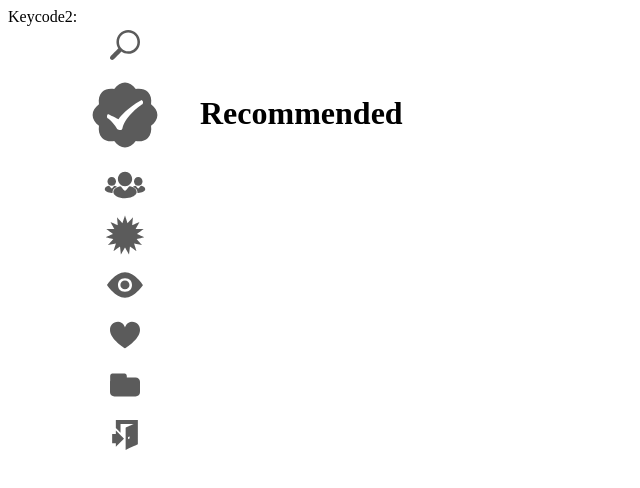
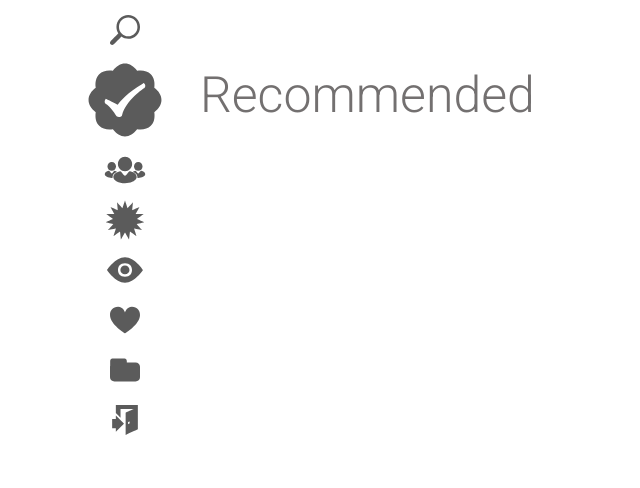
Before and after one commit to martinchristov/kidamomtv, a website: page app/index.html in a window 1280 px wide. Shown: the whole page, without its empty margins (0-640 px from the left). Drawn offline with Linux system fonts and the light colour scheme.

Commit message:
even more awesome main nav

```diff
--- a/app/index.html
+++ b/app/index.html
@@ -3,11 +3,12 @@
 <head>
   <meta charset="utf-8">
   <title>KidamomTV</title>
+  <link href='http://fonts.googleapis.com/css?family=Roboto:300,400,500,700|Roboto+Condensed:400,700|Oswald:300,400,700&subset=latin,cyrillic' rel='stylesheet' type='text/css'>
   <link rel="stylesheet" href="app.css"/>
 </head>
 <body ng-controller="Main">
-  Keycode2:{{keyCode}}
   <shortcut></shortcut>
+  <div id="underline"></div>
   <ul id="menu" style="top:{{-menuItem*50}}px" mainmenu>
     <li ng-class="{current:(menuItem==0)}"><a><i class="src" data-attrs='{"transform":"s1"}'></i></a></li>
     <li ng-class="{current:(menuItem==1)}"><a><i class="v-5"></i></a></li>
--- a/app/less/app.less
+++ b/app/less/app.less
@@ -12,13 +12,15 @@
   -webkit-transition:@what;
   transition:@what;
 }
-
+body{
+  font-family: Roboto;
+}
 #menu{
   position: absolute;
   z-index: 99;
   left:100px;
   list-style: none;
-  padding:0; margin:70px 0 0;
+  padding:0; margin:55px 0 0;
   top:20px;
   li{
     float:left;
@@ -35,7 +37,7 @@
     .transition(all .3s);
 
     &.current{
-      .scale(1.6);
+      .scale(1.8);
       margin:20px 0;
     }
 
@@ -46,11 +48,13 @@
 
 #titles{
   position: absolute;
-  top:95px; left:200px;
+  top:80px; left:200px;
   h1{
-    position: absolute;
+    position: absolute; font-weight: 300; font-size: 50px; color:#737070; line-height: 30px;
     width:500px;
+    // border-bottom: 5px solid #ff2e43; padding-bottom: 15px;
     opacity: 0;
+    -webkit-transform-origin:0% 50%;
     .scale(0.5);
     .transition(all .3s);
     &.current{
@@ -59,3 +63,6 @@
     }
   }
 }
+#underline{
+  // margin-top:125px; margin-left:190px; height:5px; background: #ff2e43;
+}
```
Also changed, not shown: app/app.css.
